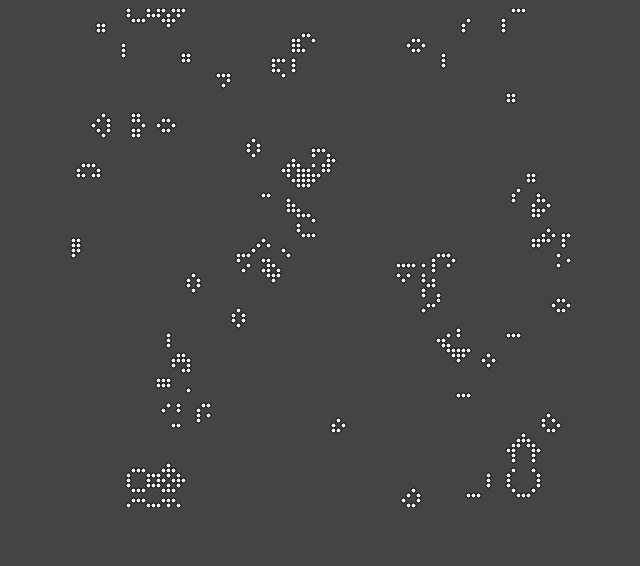
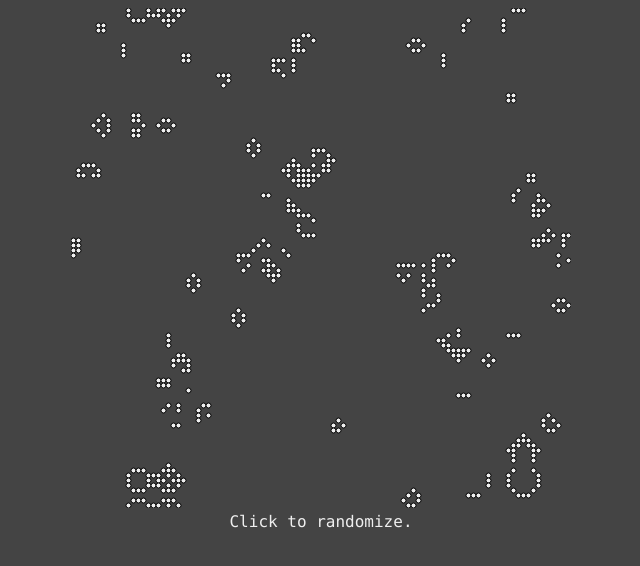
Before and after one commit to jakekara/bad-conway, a plain HTML site: page index.html in a window 1280 px wide. Shown: the whole page, without its empty margins (319-959 px from the left). Drawn offline with nearby package versions, Linux system fonts and the light colour scheme.

Commit message:
Added instructions

```diff
--- a/conway.css
+++ b/conway.css
@@ -13,5 +13,7 @@ body{
     background-color: #444;
     text-align: center;
     vertical-align: center;
+    font-family: "Monaco", sans-serif;
+    color: #efefef;
 
 }
--- a/index.html
+++ b/index.html
@@ -5,7 +5,12 @@
   </head>
   <body>
     <div id="container"></div>
+    <div>
+      Click to randomize.
+    </div>
+
   </body>
+
   <script src="https://d3js.org/d3.v4.min.js"></script>
   <script src="conway.js"></script>
 </html>
```
